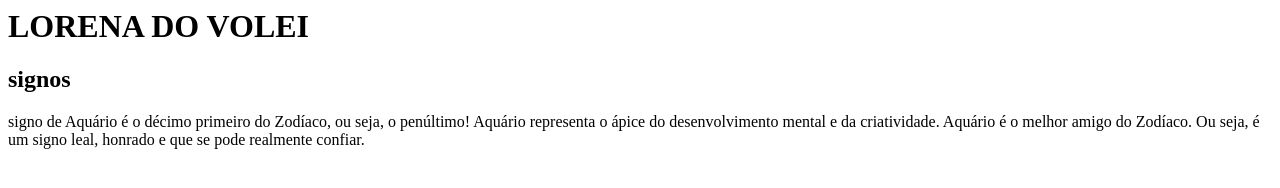
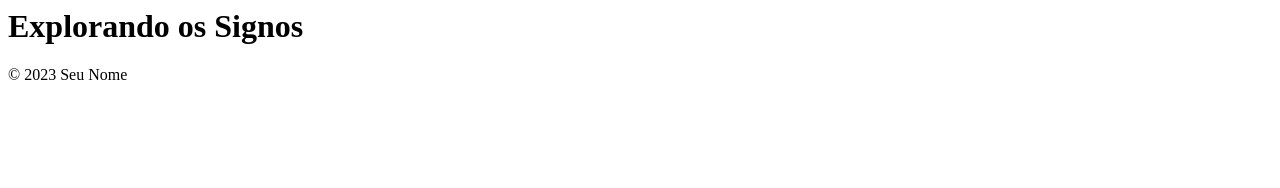
Before and after one commit to lorenazanon/arquivo-cema, a plain HTML site: page index.html in a window 1280 px wide. Drawn offline with Linux system fonts and the light colour scheme.

Commit message:
Update index.html
site

```diff
--- a/index.html
+++ b/index.html
@@ -1,3 +1,22 @@
-<h1>LORENA DO VOLEI</h1>
-<h2>signos</h2>
-<p>signo de Aquário é o décimo primeiro do Zodíaco, ou seja, o penúltimo! Aquário representa o ápice do desenvolvimento mental e da criatividade. Aquário é o melhor amigo do Zodíaco. Ou seja, é um signo leal, honrado e que se pode realmente confiar.</p>
+<html lang="en">
+<head>
+    <meta charset="UTF-8">
+    <meta http-equiv="X-UA-Compatible" content="IE=edge">
+    <meta name="viewport" content="width=device-width, initial-scale=1.0">
+    <link rel="stylesheet" href="styles.css">
+    <title>Signos</title>
+</head>
+<body>
+    <header>
+        <h1>Explorando os Signos</h1>
+    </header>
+
+    <section class="signs-container">
+        <!-- Conteúdo sobre os signos aqui -->
+    </section>
+
+    <footer>
+        <p>&copy; 2023 Seu Nome</p>
+    </footer>
+</body>
+</html>
```
